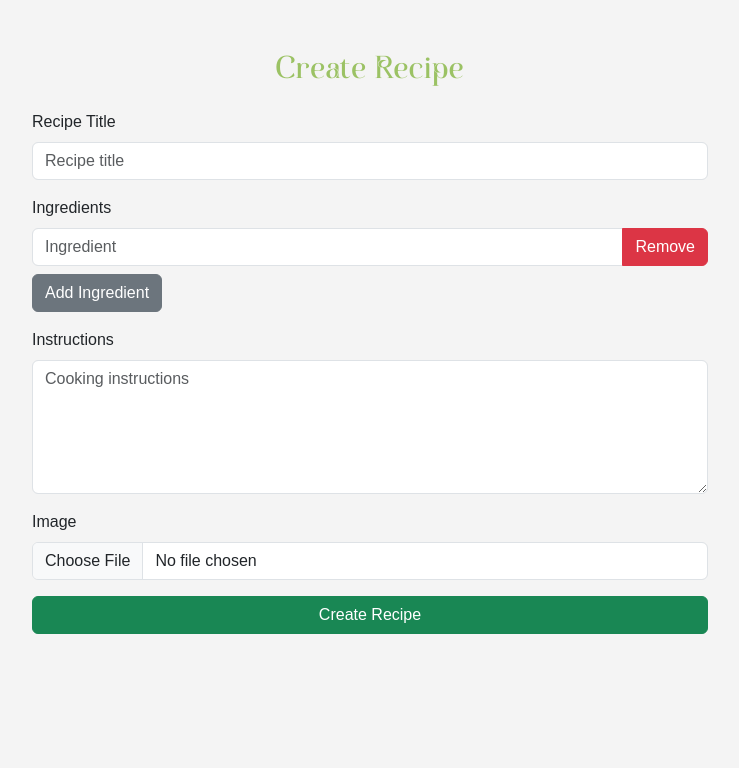
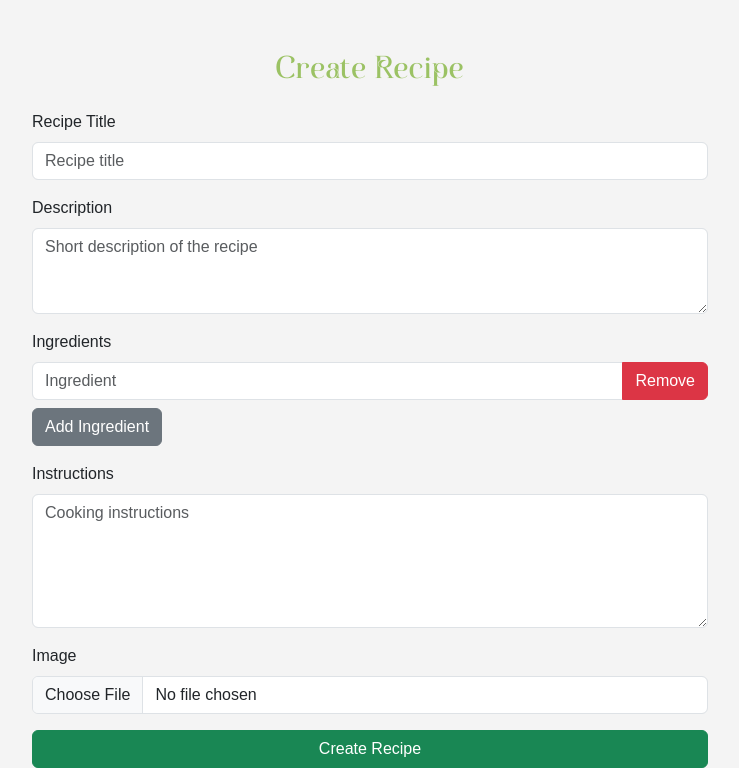
Before and after one commit to Jessica-Stevenson/L6SD_26T1_Recipe_Webiste_Jessica_Stevenson, a Django app: page /recipe/create/ in a window 1280 px wide. Shown: the part 66-834 px from the top of the page, without its empty margins (270-1009 px from the left). Before the commit the page ends 700 px from the top, so only its background shows below. Run offline with Django 5.2, Linux system fonts and the light colour scheme; a user stored in the database is signed in.

Commit message:
added description

```diff
--- a/recpiesite/recpie/forms.py
+++ b/recpiesite/recpie/forms.py
@@ -10,18 +10,26 @@ class RecipeForm(forms.ModelForm):
 
     class Meta:
         model = Recipe
-        fields = ['title', 'ingredients', 'instructions', 'image']
+        fields = ['title', 'description', 'ingredients', 'instructions', 'image']
 
         widgets = {
             'title': forms.TextInput(attrs={
                 'class': 'form-control',
                 'placeholder': 'Recipe title'
             }),
+
+            'description': forms.Textarea(attrs={
+                'class': 'form-control',
+                'rows': 3,
+                'placeholder': 'Short description of the recipe'
+            }),
+
             'instructions': forms.Textarea(attrs={
                 'class': 'form-control',
                 'rows': 5,
                 'placeholder': 'Cooking instructions'
             }),
+
             'image': forms.ClearableFileInput(attrs={
                 'class': 'form-control'
             }),
--- a/recpiesite/recpie/models.py
+++ b/recpiesite/recpie/models.py
@@ -15,6 +15,7 @@ def create_profile(sender, instance, created, **kwargs):
 class Recipe(models.Model):
     user = models.ForeignKey(User, on_delete=models.CASCADE)
     title = models.CharField(max_length=200)
+    description = models.TextField()
     ingredients = models.TextField()
     instructions = models.TextField()
     image = models.ImageField(upload_to='recipes/', blank=True, null=True)
--- a/recpiesite/templates/food/create_recipe.html
+++ b/recpiesite/templates/food/create_recipe.html
@@ -15,6 +15,10 @@
 {{ form.title }}
 </div>
 
+<div class="mb-3">
+<label class="form-label">Description</label>
+{{ form.description }}
+</div>
 
 <label class="form-label">Ingredients</label>
 
```
Also changed, not shown: recpiesite/templates/home.html (+3 -5 lines), recpiesite/db.sqlite3, recpiesite/recpie/migrations/0003_recipe_description.py (added).
